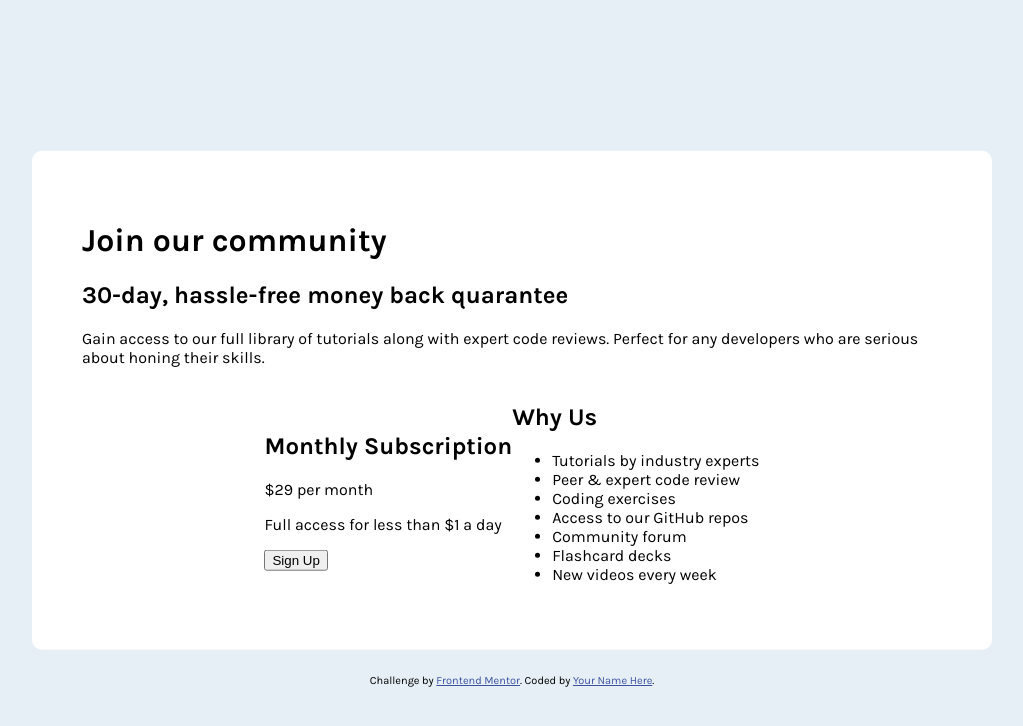
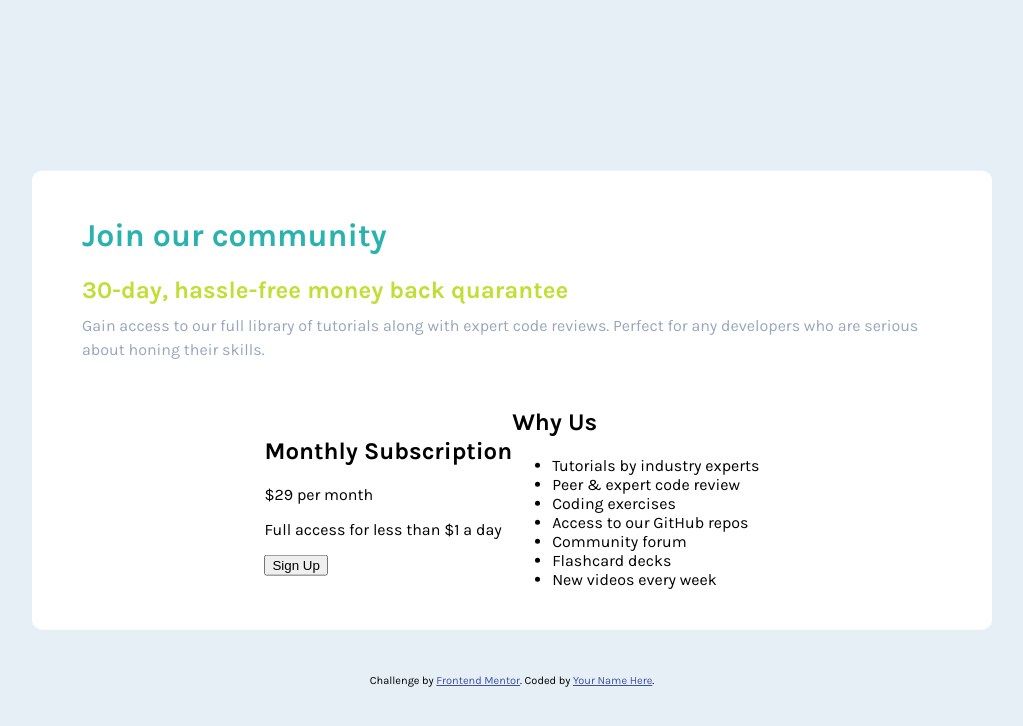
Before and after one commit to rikkitomikoehrhart/FM-Single-Price-Grid-Component, a plain HTML site: page index.html in a window 1280 px wide. Shown: the whole page, without its empty margins (128-1151 px from the left). Drawn offline with Linux system fonts and the light colour scheme.

Commit message:
Style top title

```diff
--- a/CSS/styles.css
+++ b/CSS/styles.css
@@ -26,6 +26,9 @@ footer {
     transform: translate(-0%, 800%);
 }
 
+h1 {
+    color: hsl(179, 62%, 43%);
+}
 
 /* Class Selectors */
 
@@ -38,9 +41,16 @@ footer {
     background-color: white;
     width: 75%;
     transform: translate(-50%, -50%);
-    padding: 50px;
+    padding: 25px 50px;
     border-radius: 10px;
 }
+
+.guarantee {
+    color: hsl(71, 73%, 54%);
+    padding-bottom: 0;
+    margin-bottom: 10px;
+}
+
 
 .tiles {
     display: flex;
@@ -48,6 +58,21 @@ footer {
     justify-content: center;
     align-items: center;
 }
+
+
+.welcome-message {
+    color: hsl(218, 22%, 67%);
+    line-height: 1.5rem;
+    padding-top: 0;
+    margin-top: 0;
+}
+
+.welcome-tile {
+    padding-top: 0;
+    margin-top: 0;
+    padding-bottom: 10px;
+}
+
 
 
 
```
